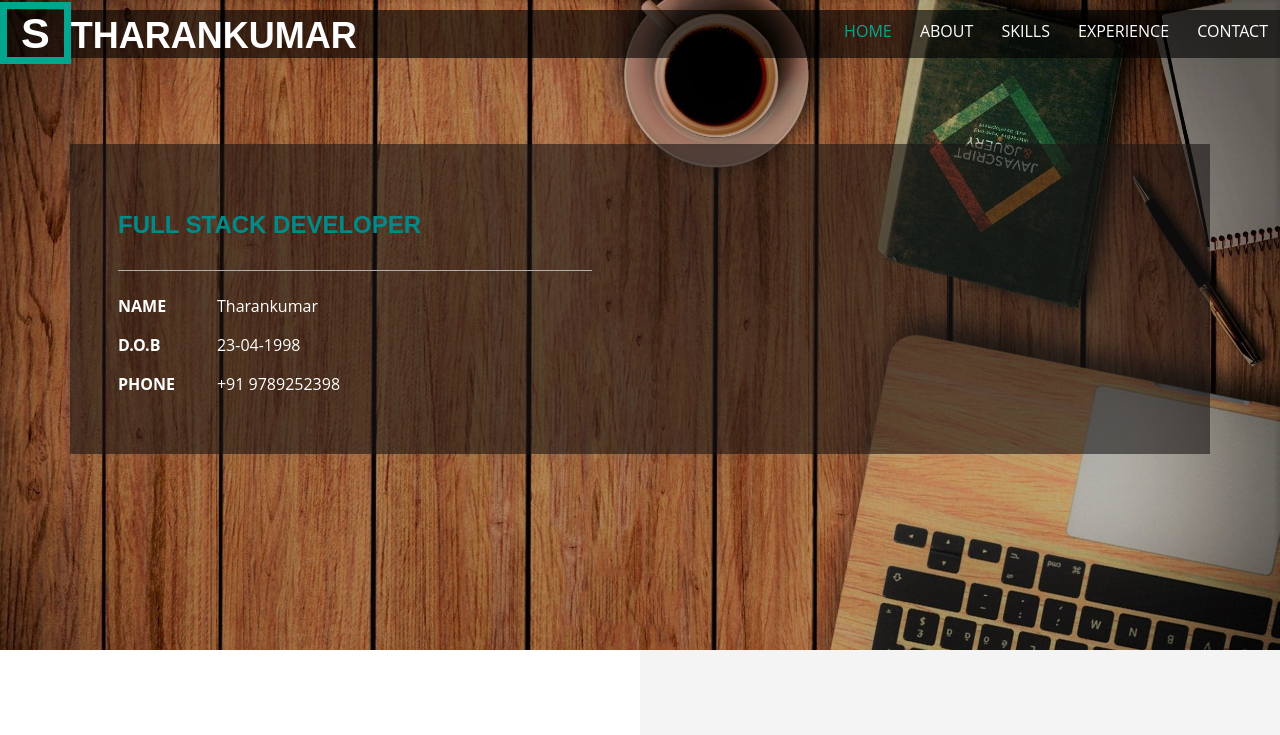
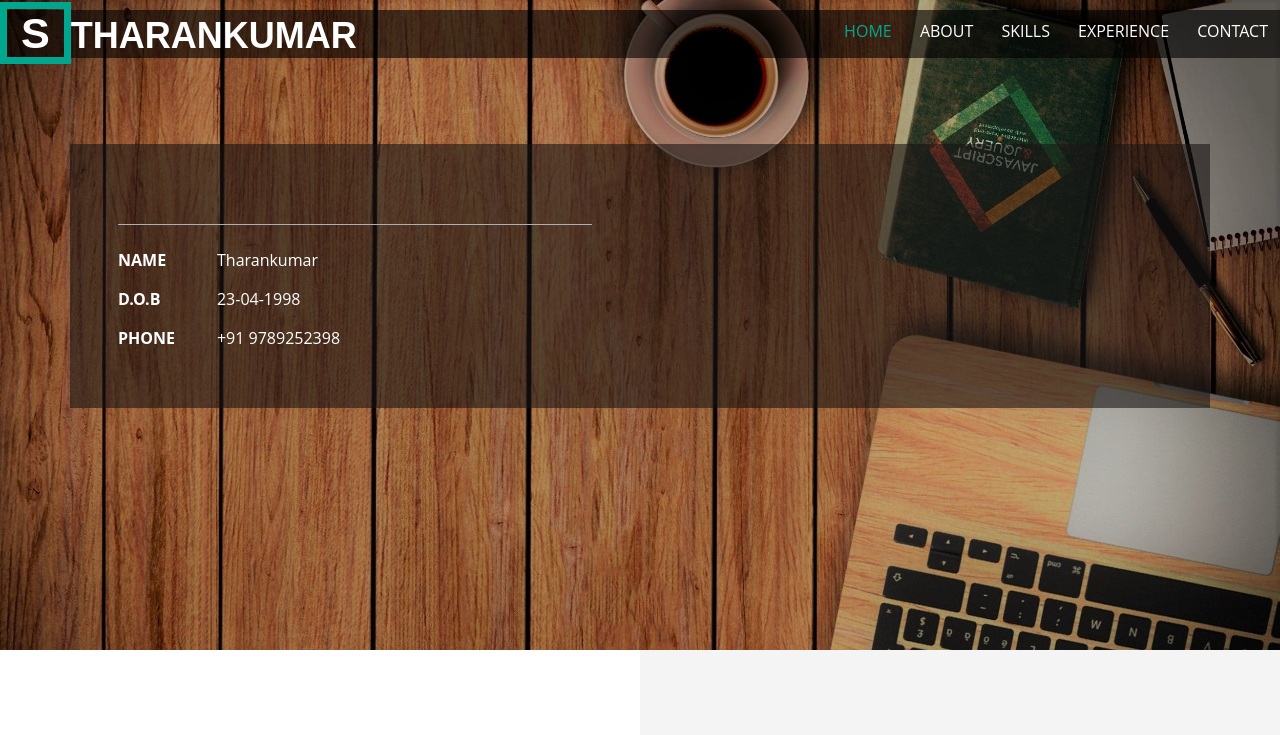
Before and after one commit to tharans/tharans.github.io, a plain HTML site: page index.html in a window 1280 px wide. Shown: the top 735 px of the page. Drawn offline with Linux system fonts and the light colour scheme.

Commit message:
Update index.html

```diff
--- a/index.html
+++ b/index.html
@@ -67,7 +67,7 @@
 			</div>
 			<div class="banner-info">
 				<div class="col-md-6 header-right">
-					<h3 style="color:darkcyan"><b>FULL STACK DEVELOPER</b></h3>
+					<h3 style="color:darkcyan"></b></h3>
 					<ul class="address">
 
 						<li>
```
